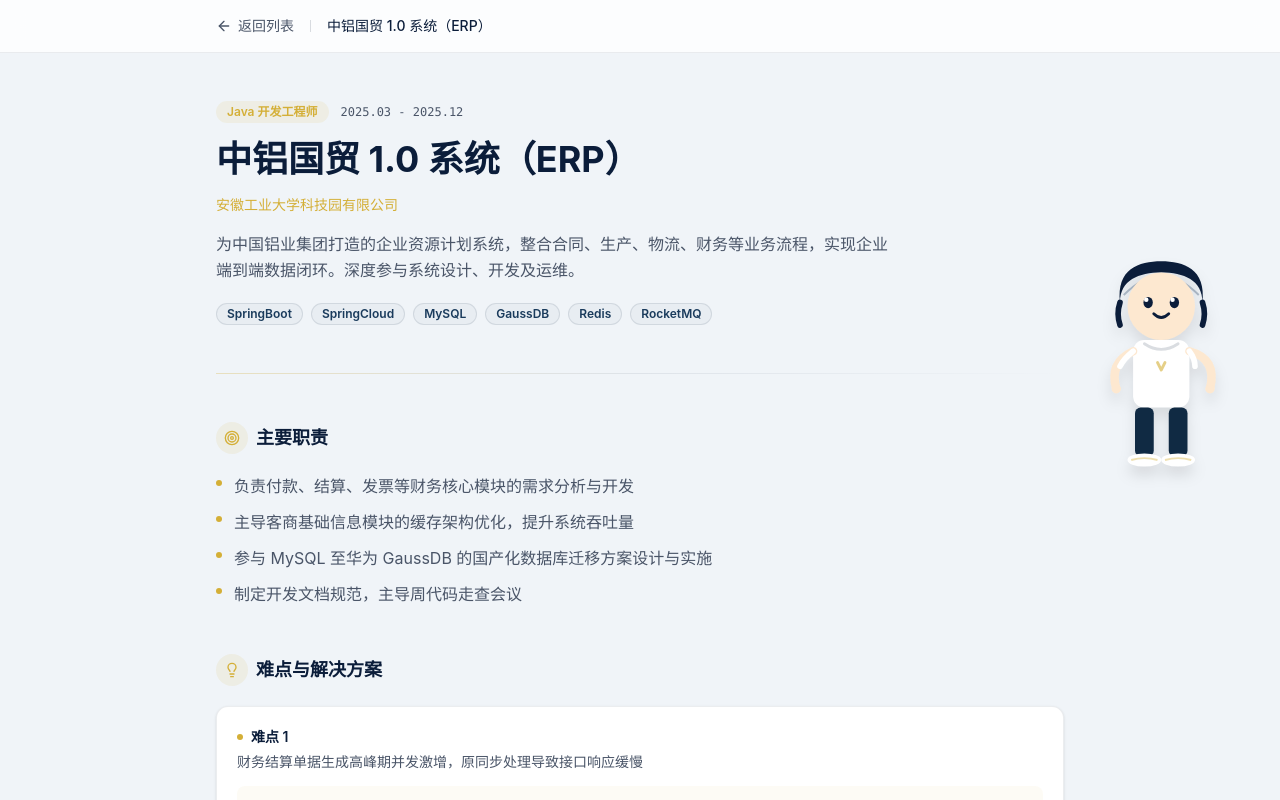
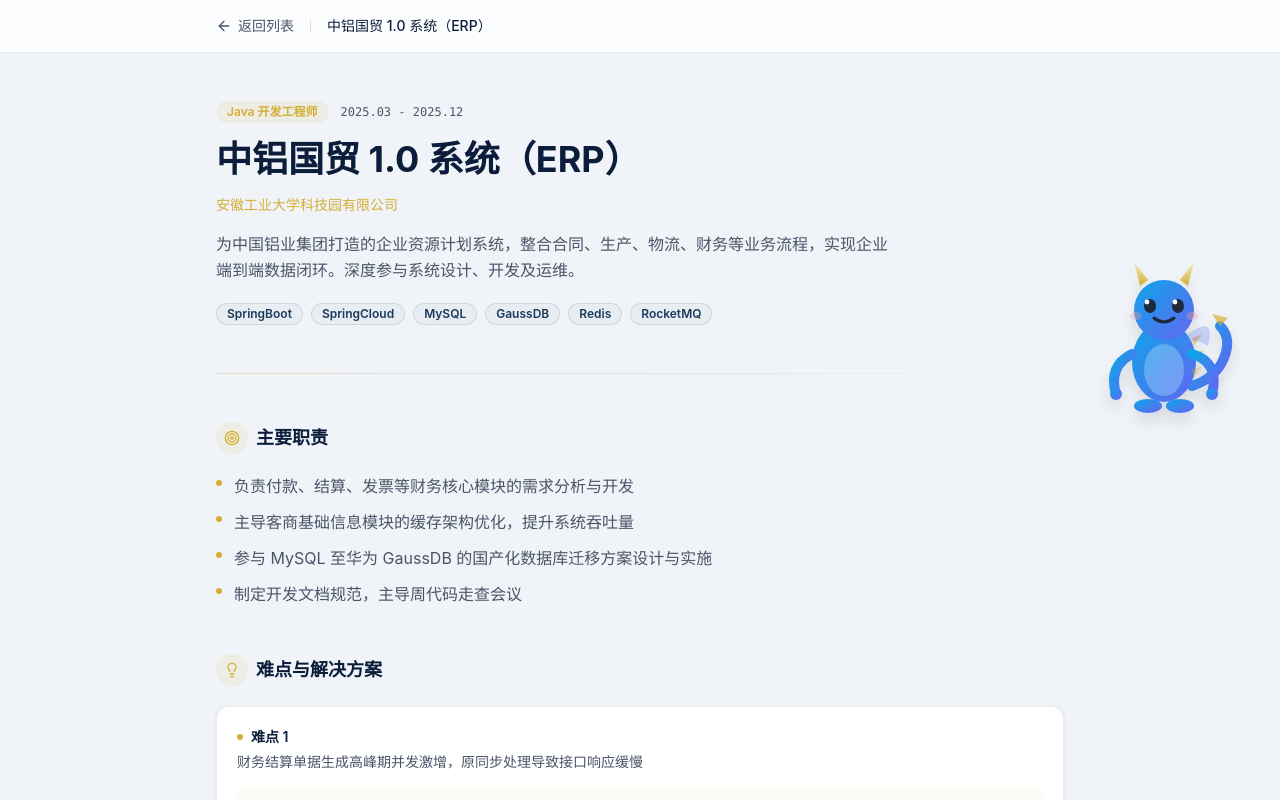
Before and after one commit to 17754222230-maker/ResumeWebsite, a Next.js app: page /projects/chalco-erp in a window 1280 px wide. Shown: the top 800 px of the page. Built offline with nearby package versions, Linux system fonts and the light colour scheme.

Commit message:
更新 AI 助手组件的 SVG 图形，优化视觉效果；重构页脚组件，新增邮箱复制功能

```diff
--- a/src/components/AiAgentCharacter.tsx
+++ b/src/components/AiAgentCharacter.tsx
@@ -67,201 +67,104 @@
         )}
       </AnimatePresence>
 
-      {/* SVG 简约男生数字人 */}
+      {/* SVG 小龙人 — Q 版简约 */}
       <svg
         width="200"
         height="300"
-        viewBox="0 0 100 160"
+        viewBox="0 0 100 150"
         className="drop-shadow-xl"
-        aria-label="AI 助手数字人"
+        aria-label="AI 助手小龙人"
       >
-        {/* ===== 头发（深蓝色短发） ===== */}
+        <defs>
+          <linearGradient id="bodyGrad" x1="0%" y1="0%" x2="100%" y2="100%">
+            <stop offset="0%" stopColor="#0ea5e9" />
+            <stop offset="100%" stopColor="#6366f1" />
+          </linearGradient>
+          <linearGradient id="hornGrad" x1="0%" y1="100%" x2="0%" y2="0%">
+            <stop offset="0%" stopColor="#D4AF37" />
+            <stop offset="100%" stopColor="#F2EBC0" />
+          </linearGradient>
+        </defs>
+
+        {/* 尾巴 */}
         <path
-          d="M 18 28 C 16 10 28 6 40 6 C 52 6 64 10 62 28 C 62 16 52 12 40 12 C 28 12 18 16 18 28 Z"
-          fill="#0B1D3A"
-        />
-        {/* 头发刘海碎发 */}
-        <path
-          d="M 20 24 Q 30 14 40 14 Q 50 14 60 24"
-          stroke="#1A3B5C"
-          strokeWidth="1"
-          fill="none"
-          opacity="0.3"
-        />
-        {/* 两侧头发 */}
-        <path
-          d="M 18 28 Q 16 34 18 40"
-          stroke="#0B1D3A"
-          strokeWidth="3"
+          d="M 56 68 Q 68 64 72 54 Q 76 44 70 38"
+          stroke="url(#bodyGrad)"
+          strokeWidth="5"
           strokeLinecap="round"
           fill="none"
         />
         <path
-          d="M 62 28 Q 64 34 62 40"
-          stroke="#0B1D3A"
-          strokeWidth="3"
+          d="M 70 38 L 66 32 L 74 34 Z"
+          fill="#D4AF37"
+          opacity="0.7"
+        />
+
+        {/* 身体 */}
+        <ellipse cx="42" cy="56" rx="16" ry="20" fill="url(#bodyGrad)" />
+        <ellipse cx="42" cy="60" rx="10" ry="13" fill="#BAE6FD" opacity="0.35" />
+
+        {/* 脊背金色小棘刺 */}
+        <path d="M 56 44 L 61 42 L 57 48 Z" fill="#D4AF37" opacity="0.6" />
+        <path d="M 57 52 L 62 50 L 58 56 Z" fill="#D4AF37" opacity="0.5" />
+        <path d="M 56 60 L 61 58 L 57 64 Z" fill="#D4AF37" opacity="0.4" />
+
+        {/* 小翅膀 */}
+        <path
+          d="M 54 42 Q 68 32 64 48 Q 58 44 54 46 Z"
+          fill="#818CF8"
+          opacity="0.35"
+        />
+
+        {/* 脚 */}
+        <ellipse cx="34" cy="78" rx="7" ry="3.5" fill="url(#bodyGrad)" />
+        <ellipse cx="50" cy="78" rx="7" ry="3.5" fill="url(#bodyGrad)" />
+
+        {/* 左手臂 */}
+        <path
+          d="M 26 52 Q 14 58 18 72"
+          stroke="url(#bodyGrad)"
+          strokeWidth="5"
           strokeLinecap="round"
           fill="none"
         />
+        <circle cx="18" cy="72" r="3" fill="url(#bodyGrad)" />
 
-        {/* ===== 面部 ===== */}
-        <circle cx="40" cy="30" r="18" fill="#FDE8D0" />
+        {/* 右手臂（往上挥手动画） */}
+        <motion.path
+          d="M 56 52 Q 70 56 66 72"
+          stroke="url(#bodyGrad)"
+          strokeWidth="5"
+          strokeLinecap="round"
+          fill="none"
+          animate={isHovered ? { d: ["M 56 52 Q 70 56 66 72","M 56 52 Q 64 34 52 32","M 56 52 Q 70 56 66 72","M 56 52 Q 64 34 52 32","M 56 52 Q 70 56 66 72","M 56 52 Q 66 38 54 34","M 56 52 Q 70 56 66 72"] } : { d: "M 56 52 Q 70 56 66 72" }}
+          transition={isHovered ? { duration: 1.2, repeat: Infinity, ease: "easeInOut" } : { duration: 0.3 }}
+        />
+        <motion.circle
+          cx="66" cy="72" r="3" fill="url(#bodyGrad)"
+          animate={isHovered ? { cx: [66, 52, 66, 52, 66, 54, 66], cy: [72, 32, 72, 32, 72, 34, 72] } : { cx: 66, cy: 72 }}
+          transition={isHovered ? { duration: 1.2, repeat: Infinity, ease: "easeInOut" } : { duration: 0.3 }}
+        />
 
-        {/* 眼睛（简约） */}
-        <ellipse cx="33" cy="28" rx="2.5" ry="3" fill="#0B1D3A" />
-        <circle cx="32" cy="26.5" r="1.2" fill="#FFFFFF" />
-        <ellipse cx="47" cy="28" rx="2.5" ry="3" fill="#0B1D3A" />
-        <circle cx="46" cy="26.5" r="1.2" fill="#FFFFFF" />
+        {/* 头部 */}
+        <circle cx="42" cy="30" r="15" fill="url(#bodyGrad)" />
+
+        {/* 龙角（三角） */}
+        <path d="M 30 18 L 27 6 L 34 15 Z" fill="url(#hornGrad)" />
+        <path d="M 54 18 L 57 6 L 50 15 Z" fill="url(#hornGrad)" />
+
+        {/* 眼睛 */}
+        <ellipse cx="35" cy="28" rx="3" ry="3.5" fill="#1E293B" />
+        <circle cx="33.5" cy="26" r="1.2" fill="#FFFFFF" />
+        <ellipse cx="49" cy="28" rx="3" ry="3.5" fill="#1E293B" />
+        <circle cx="47.5" cy="26" r="1.2" fill="#FFFFFF" />
+
+        {/* 腮红 */}
+        <ellipse cx="28" cy="33" rx="3" ry="2" fill="#F5A0A0" opacity="0.35" />
+        <ellipse cx="56" cy="33" rx="3" ry="2" fill="#F5A0A0" opacity="0.35" />
 
         {/* 微笑 */}
-        <path
-          d="M 36 34 Q 40 38 44 34"
-          stroke="#0B1D3A"
-          strokeWidth="1.5"
-          strokeLinecap="round"
-          fill="none"
-        />
-
-        {/* ===== 身体（白色 T 恤） ===== */}
-        <rect x="25" y="48" width="30" height="36" rx="6" fill="#FFFFFF" />
-
-        {/* 圆形领口 */}
-        <path
-          d="M 31 50 Q 40 56 49 50"
-          stroke="#0B1D3A"
-          strokeWidth="1.5"
-          strokeLinecap="round"
-          fill="none"
-          opacity="0.15"
-        />
-
-        {/* 胸前小 logo（金色 V 形） */}
-        <path
-          d="M 38 60 L 40 64 L 42 60"
-          stroke="#D4AF37"
-          strokeWidth="1.5"
-          strokeLinecap="round"
-          strokeLinejoin="round"
-          fill="none"
-          opacity="0.6"
-        />
-
-        {/* ===== 裤子（深蓝） ===== */}
-        <rect x="26" y="84" width="10" height="26" rx="3" fill="#102A43" />
-        <rect x="44" y="84" width="10" height="26" rx="3" fill="#102A43" />
-
-        {/* ===== 鞋子（白色运动鞋） ===== */}
-        <ellipse cx="31" cy="112" rx="9" ry="3.5" fill="#FFFFFF" />
-        <ellipse cx="49" cy="112" rx="9" ry="3.5" fill="#FFFFFF" />
-        <path
-          d="M 24 112 Q 31 110 38 112"
-          stroke="#D4AF37"
-          strokeWidth="1"
-          fill="none"
-          opacity="0.4"
-        />
-        <path
-          d="M 42 112 Q 49 110 56 112"
-          stroke="#D4AF37"
-          strokeWidth="1"
-          fill="none"
-          opacity="0.4"
-        />
-
-        {/* ===== 左手（静止，始终可见） ===== */}
-        <path
-          d="M 25 54 Q 12 60 16 74"
-          stroke="#FDE8D0"
-          strokeWidth="4.5"
-          strokeLinecap="round"
-          fill="none"
-        />
-        {/* 袖子 */}
-        <path
-          d="M 25 54 Q 20 58 18 62"
-          stroke="#FFFFFF"
-          strokeWidth="3"
-          strokeLinecap="round"
-          fill="none"
-        />
-        <circle cx="16" cy="74" r="2.5" fill="#FDE8D0" />
-
-        {/* ===== 右手（往上挥手动画） ===== */}
-        <motion.path
-          d="M 55 54 Q 70 58 66 74"
-          stroke="#FDE8D0"
-          strokeWidth="4.5"
-          strokeLinecap="round"
-          fill="none"
-          animate={
-            isHovered
-              ? {
-                  d: [
-                    "M 55 54 Q 70 58 66 74",
-                    "M 55 54 Q 64 34 52 32",
-                    "M 55 54 Q 70 58 66 74",
-                    "M 55 54 Q 64 34 52 32",
-                    "M 55 54 Q 70 58 66 74",
-                    "M 55 54 Q 66 38 54 34",
-                    "M 55 54 Q 70 58 66 74",
-                  ],
-                }
-              : { d: "M 55 54 Q 70 58 66 74" }
-          }
-          transition={
-            isHovered
-              ? { duration: 1.2, repeat: Infinity, ease: "easeInOut" }
-              : { duration: 0.3 }
-          }
-        />
-        {/* 右手 */}
-        <motion.circle
-          cx="66"
-          cy="74"
-          r="2.5"
-          fill="#FDE8D0"
-          animate={
-            isHovered
-              ? {
-                  cx: [66, 52, 66, 52, 66, 54, 66],
-                  cy: [74, 32, 74, 32, 74, 34, 74],
-                }
-              : { cx: 66, cy: 74 }
-          }
-          transition={
-            isHovered
-              ? { duration: 1.2, repeat: Infinity, ease: "easeInOut" }
-              : { duration: 0.3 }
-          }
-        />
-        {/* 右手袖子 */}
-        <motion.path
-          d="M 55 54 Q 58 58 58 62"
-          stroke="#FFFFFF"
-          strokeWidth="3"
-          strokeLinecap="round"
-          fill="none"
-          animate={
-            isHovered
-              ? {
-                  d: [
-                    "M 55 54 Q 58 58 58 62",
-                    "M 55 54 Q 54 48 50 46",
-                    "M 55 54 Q 58 58 58 62",
-                    "M 55 54 Q 54 48 50 46",
-                    "M 55 54 Q 58 58 58 62",
-                    "M 55 54 Q 56 50 52 48",
-                    "M 55 54 Q 58 58 58 62",
-                  ],
-                }
-              : { d: "M 55 54 Q 58 58 58 62" }
-          }
-          transition={
-            isHovered
-              ? { duration: 1.2, repeat: Infinity, ease: "easeInOut" }
-              : { duration: 0.3 }
-          }
-        />
+        <path d="M 37 34 Q 42 38 47 34" stroke="#1E293B" strokeWidth="1.5" strokeLinecap="round" fill="none" />
       </svg>
 
       {/* AI 对话窗口 */}
--- a/src/components/Footer.tsx
+++ b/src/components/Footer.tsx
@@ -1,13 +1,14 @@
 "use client";
 
+import { useState } from "react";
 import { motion } from "framer-motion";
-import { Code2, Mail, ArrowUp } from "lucide-react";
+import { Code2, Mail, ArrowUp, Check } from "lucide-react";
 import { profile } from "@/lib/knowledge";
 
 const footerLinks = [
   {
-    label: "GitHub",
-    href: profile.contact.github || "#",
+    label: "简历",
+    href: "/resume/王仔研的简历_17754222230_全.pdf",
     icon: Code2,
   },
   {
@@ -18,8 +19,21 @@
 ];
 
 export default function Footer() {
+  const [copied, setCopied] = useState(false);
   const scrollToTop = () => {
     window.scrollTo({ top: 0, behavior: "smooth" });
+  };
+
+  const handleCopyEmail = async () => {
+    const email = profile.contact.email;
+    if (!email) return;
+    try {
+      await navigator.clipboard.writeText(email);
+      setCopied(true);
+      setTimeout(() => setCopied(false), 2000);
+    } catch {
+      window.location.href = `mailto:${email}`;
+    }
   };
 
   return (
@@ -40,7 +54,7 @@
               {profile.name}
               <span className="text-gold-500">.</span>
             </h3>
-            <p className="max-w-xs text-sm leading-relaxed text-text-on-dark/60">
+            <p className="whitespace-nowrap text-sm leading-relaxed text-text-on-dark/60">
               {profile.title} · 用代码构建数字世界的艺术与逻辑
             </p>
           </motion.div>
@@ -53,18 +67,32 @@
             transition={{ delay: 0.1 }}
             className="flex items-center gap-4"
           >
-            {footerLinks.map((link) => (
+            {footerLinks.map((link) =>
+              link.label === "Email" ? (
+                <button
+                  key={link.label}
+                  onClick={handleCopyEmail}
+                  className="flex h-10 w-10 cursor-pointer items-center justify-center rounded-full border border-text-on-dark/20 text-text-on-dark/60 transition-all duration-300 hover:border-gold-500/50 hover:bg-gold-500/10 hover:text-gold-500"
+                  aria-label={link.label}
+                  title={copied ? "已复制" : "复制邮箱"}
+                >
+                  {copied ? <Check size={18} className="text-green-400" /> : <link.icon size={18} />}
+                </button>
+              ) : (
                 <a
                   key={link.label}
                   href={link.href}
                   target="_blank"
                   rel="noopener noreferrer"
+                  download="王仔研的简历.pdf"
                   className="flex h-10 w-10 items-center justify-center rounded-full border border-text-on-dark/20 text-text-on-dark/60 transition-all duration-300 hover:border-gold-500/50 hover:bg-gold-500/10 hover:text-gold-500"
                   aria-label={link.label}
+                  title="下载简历"
                 >
                   <link.icon size={18} />
                 </a>
-            ))}
+              ),
+            )}
           </motion.div>
         </div>
 
```
Lines whose indentation alone changed are shown as unchanged.
